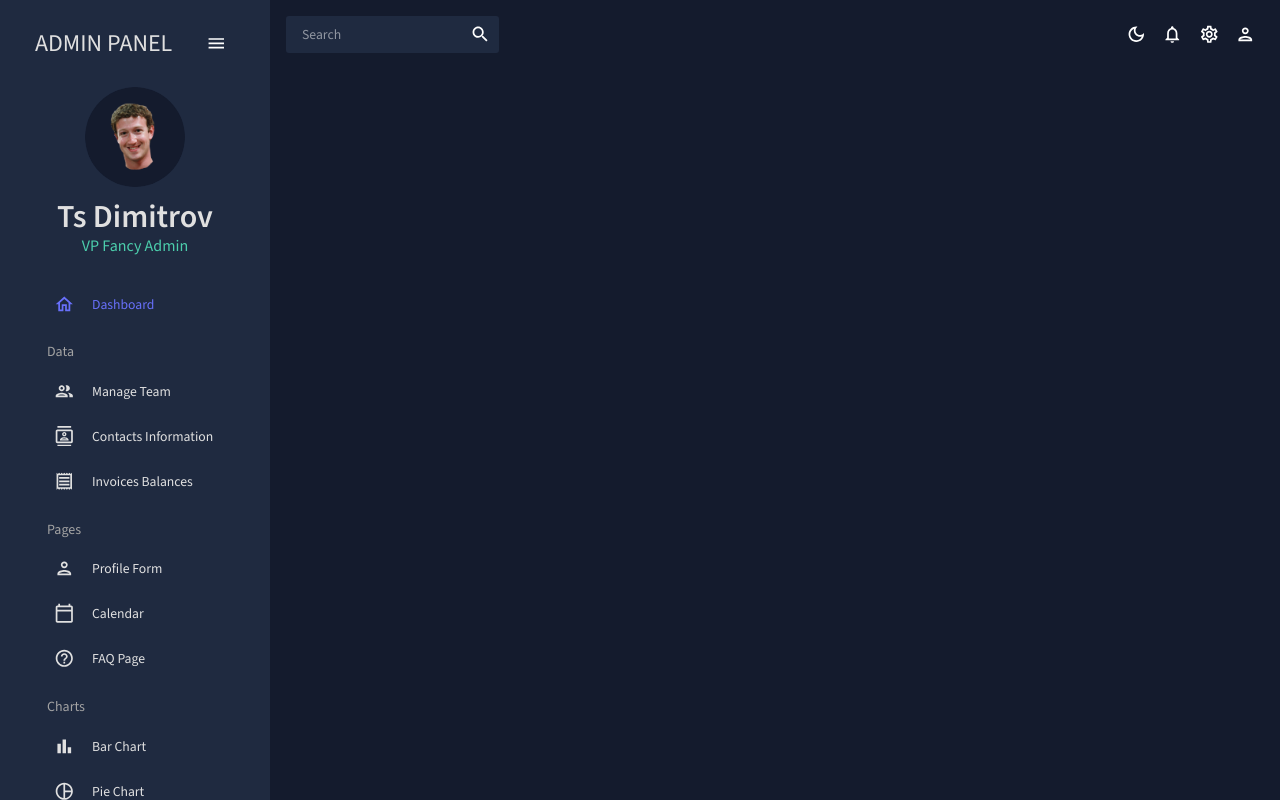
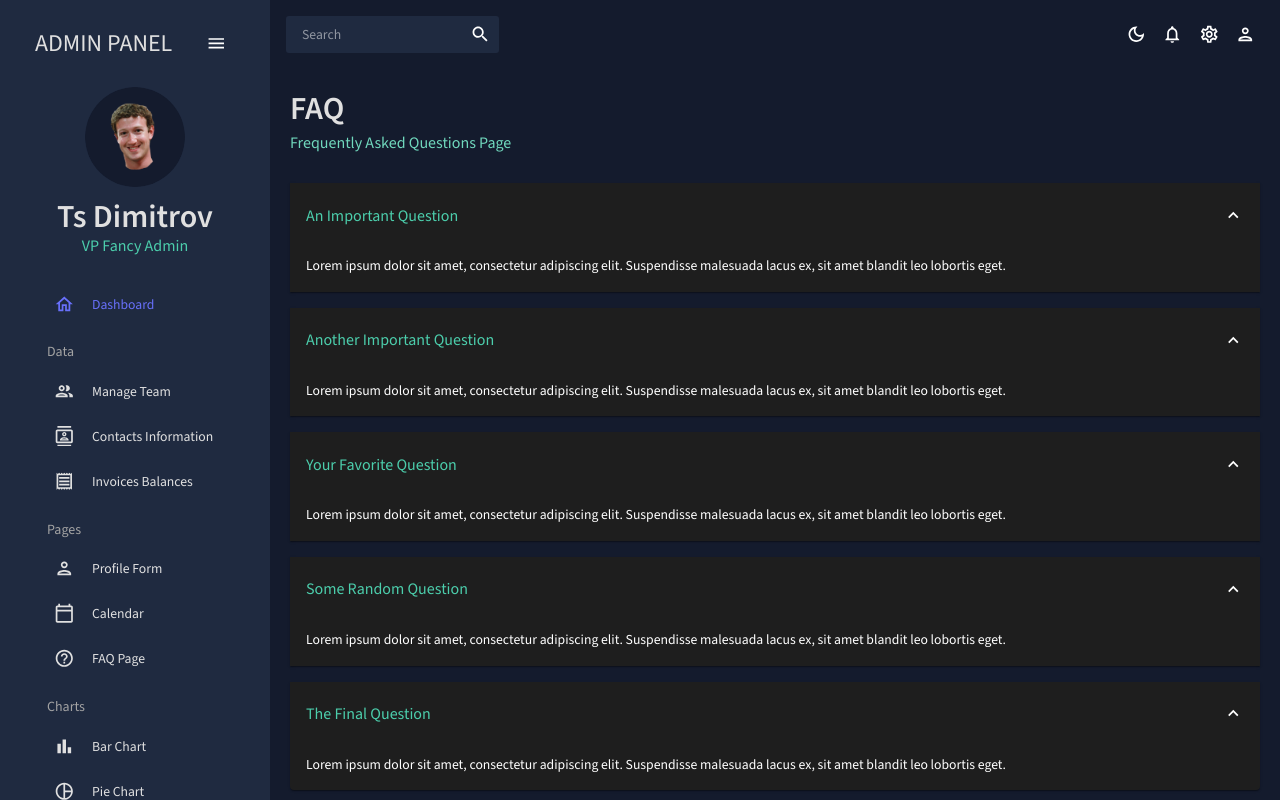
Before and after one commit to dimitrov93/react-admin-pannel, a React (Create React App) app: page /faq in a window 1280 px wide. Built offline with nearby package versions, Linux system fonts and the light colour scheme.

Commit message:
Accordion

```diff
--- a/src/App.js
+++ b/src/App.js
@@ -4,13 +4,8 @@
 import Dashboard from "./scenes/dashboard";
 import Team from "./scenes/team/index";
 import Invoices from "./scenes/invoices/index";
-
-// import Bar from "./scenes/bar";
 import Form from "./scenes/form/index";
-// import Line from "./scenes/line";
-// import Pie from "./scenes/pie";
-// import FAQ from "./scenes/faq";
-// import Geography from "./scenes/geography";
+import FAQ from "./scenes/faq/index";
 import { Route, Routes } from "react-router-dom";
 import SideBar from "./scenes/global/Sidebar";
 import Contacts from "./scenes/contacts";
@@ -34,11 +29,11 @@
               <Route path="/invoices" element={<Invoices />} />
               <Route path="/form" element={<Form />} />
               <Route path="/calendar" element={<Calendar />} />
+              <Route path="/faq" element={<FAQ />} />
 
               {/* <Route path="/bar" element={<Bar />} />
               <Route path="/pie" element={<Pie />} />
               <Route path="/line" element={<Line />} />
-              <Route path="/faq" element={<FAQ />} />
               <Route path="/geography" element={<Geography />} /> */}
             </Routes>
           </main>
--- /dev/null
+++ b/src/scenes/faq/index.jsx
@@ -0,0 +1,86 @@
+import { Box, Typography, useTheme } from '@mui/material'
+import Accordion from "@mui/material/Accordion";
+import AccordionSummary from "@mui/material/AccordionSummary";
+import AccordionDetails from "@mui/material/AccordionDetails";
+import ExpandMoreIcon from "@mui/icons-material/ExpandMore";
+import { tokens } from "../../theme";
+import Header from '../../components/Header';
+
+const FAQ = () => {
+    const theme = useTheme();
+    const colors = tokens(theme.palette.mode);
+
+  return (
+    <Box m="20px">
+      <Header title="FAQ" subtitle="Frequently Asked Questions Page" />
+
+      <Accordion defaultExpanded>
+        <AccordionSummary expandIcon={<ExpandMoreIcon />}>
+          <Typography color={colors.greenAccent[500]} variant="h5">
+            An Important Question
+          </Typography>
+        </AccordionSummary>
+        <AccordionDetails>
+          <Typography>
+            Lorem ipsum dolor sit amet, consectetur adipiscing elit. Suspendisse
+            malesuada lacus ex, sit amet blandit leo lobortis eget.
+          </Typography>
+        </AccordionDetails>
+      </Accordion>
+      <Accordion defaultExpanded>
+        <AccordionSummary expandIcon={<ExpandMoreIcon />}>
+          <Typography color={colors.greenAccent[500]} variant="h5">
+            Another Important Question
+          </Typography>
+        </AccordionSummary>
+        <AccordionDetails>
+          <Typography>
+            Lorem ipsum dolor sit amet, consectetur adipiscing elit. Suspendisse
+            malesuada lacus ex, sit amet blandit leo lobortis eget.
+          </Typography>
+        </AccordionDetails>
+      </Accordion>
+      <Accordion defaultExpanded>
+        <AccordionSummary expandIcon={<ExpandMoreIcon />}>
+          <Typography color={colors.greenAccent[500]} variant="h5">
+            Your Favorite Question
+          </Typography>
+        </AccordionSummary>
+        <AccordionDetails>
+          <Typography>
+            Lorem ipsum dolor sit amet, consectetur adipiscing elit. Suspendisse
+            malesuada lacus ex, sit amet blandit leo lobortis eget.
+          </Typography>
+        </AccordionDetails>
+      </Accordion>
+      <Accordion defaultExpanded>
+        <AccordionSummary expandIcon={<ExpandMoreIcon />}>
+          <Typography color={colors.greenAccent[500]} variant="h5">
+            Some Random Question
+          </Typography>
+        </AccordionSummary>
+        <AccordionDetails>
+          <Typography>
+            Lorem ipsum dolor sit amet, consectetur adipiscing elit. Suspendisse
+            malesuada lacus ex, sit amet blandit leo lobortis eget.
+          </Typography>
+        </AccordionDetails>
+      </Accordion>
+      <Accordion defaultExpanded>
+        <AccordionSummary expandIcon={<ExpandMoreIcon />}>
+          <Typography color={colors.greenAccent[500]} variant="h5">
+            The Final Question
+          </Typography>
+        </AccordionSummary>
+        <AccordionDetails>
+          <Typography>
+            Lorem ipsum dolor sit amet, consectetur adipiscing elit. Suspendisse
+            malesuada lacus ex, sit amet blandit leo lobortis eget.
+          </Typography>
+        </AccordionDetails>
+      </Accordion>
+    </Box>
+  );
+}
+
+export default FAQ
```
